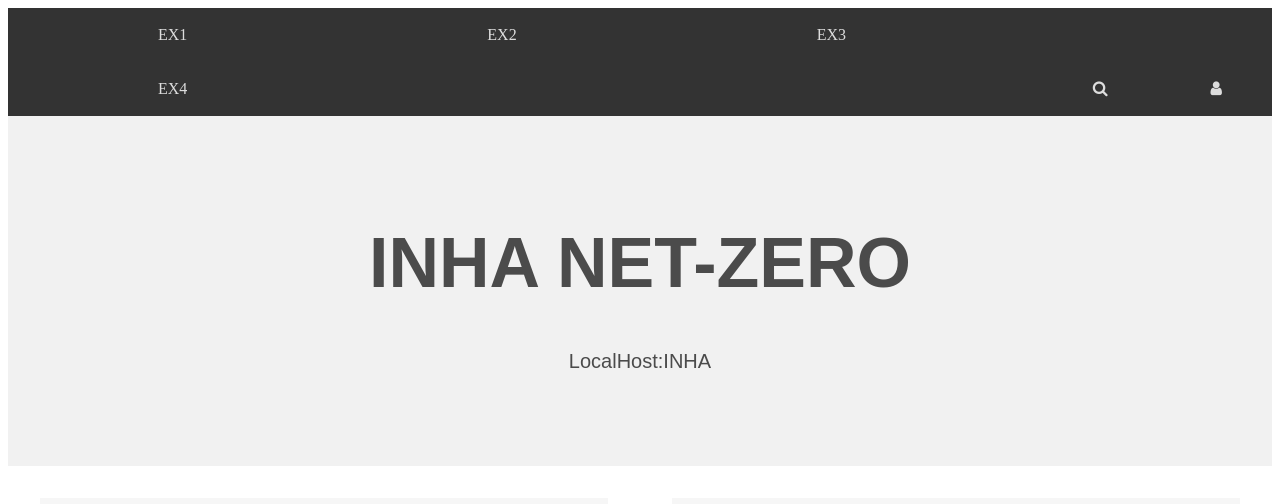
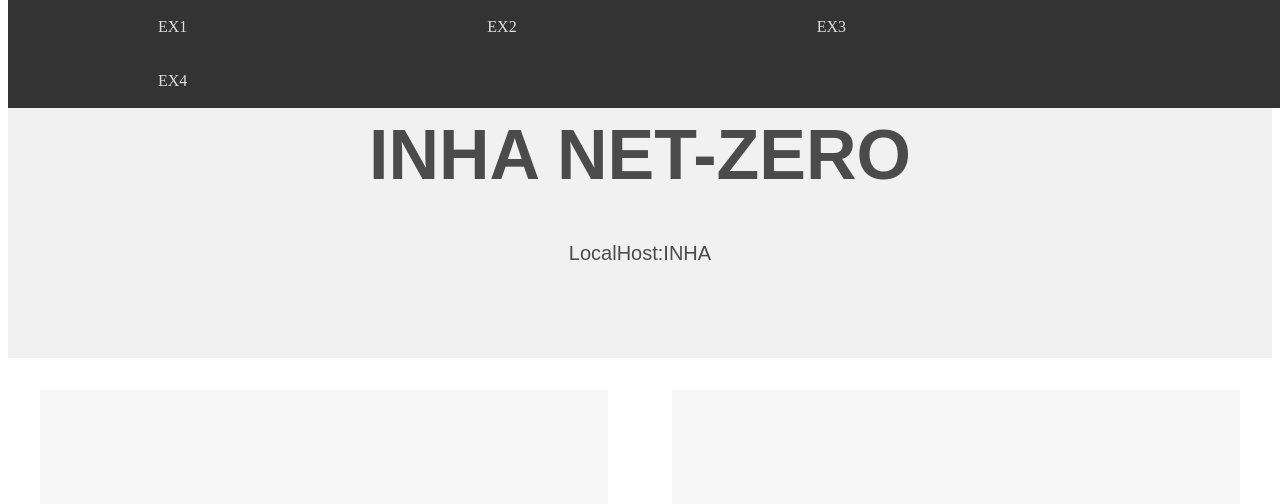
Before and after one commit to aspyn04/NET-ZERO, a plain HTML site: page index.html in a window 1280 px wide. Drawn offline with Linux system fonts and the light colour scheme.

Commit message:
Update index.html

```diff
--- a/index.html
+++ b/index.html
@@ -1,11 +1,3 @@
-<!DOCTYPE html>
-
-<html>
-
-<link rel="stylesheet" href="https://cdnjs.cloudflare.com/ajax/libs/font-awesome/4.7.0/css/font-awesome.min.css">
-
-<title> LocalHost:INHA </title>
-
 <head>
 <style>
 
@@ -19,11 +11,11 @@ ul {
     padding: 0;
     overflow: hidden;
     background-color: #333;
-    display: block;
     z-index 100;
+    position: fixed;
     top: 0;
     width: 100%
-    position: fixed;
+
 
 }
 
```
